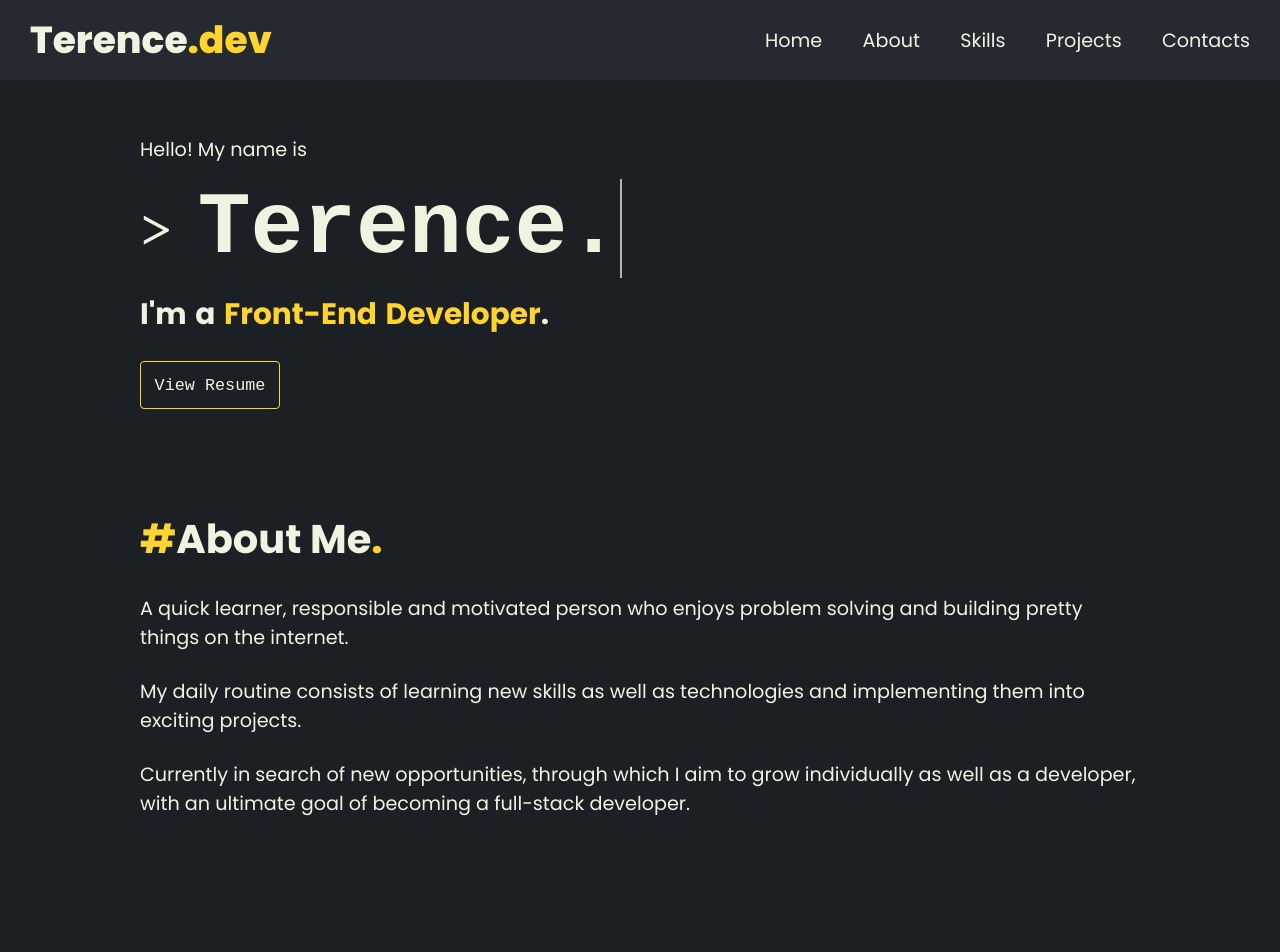
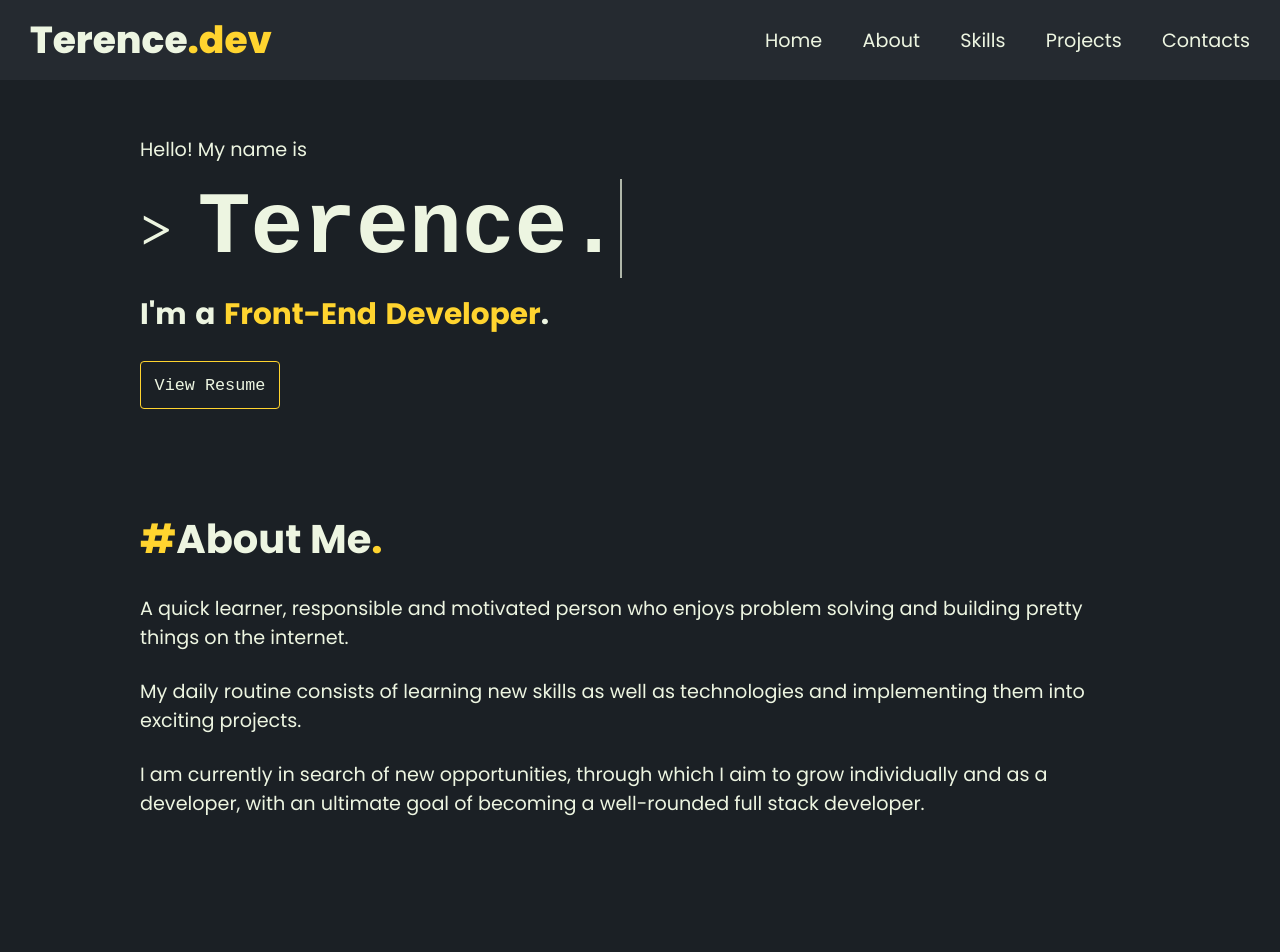
Before and after one commit to TerenceChew/portfolio, a React (Create React App) app: page / in a window 1280 px wide. Shown: the top 952 px of the page. Built offline with nearby package versions, Linux system fonts and the light colour scheme; a web font is replaced by a local one.

Commit message:
Update AboutMe

```diff
--- a/src/components/AboutMe/AboutMe.js
+++ b/src/components/AboutMe/AboutMe.js
@@ -13,9 +13,9 @@ const AboutMe = () => {
         and implementing them into exciting projects.
       </p>
       <p>
-        Currently in search of new opportunities, through which I aim to grow
-        individually as well as a developer, with an ultimate goal of becoming a
-        full-stack developer.
+        I am currently in search of new opportunities, through which I aim to grow
+        individually and as a developer, with an ultimate goal of becoming a well-rounded
+        full stack developer.
       </p>
     </section>
   );
```
